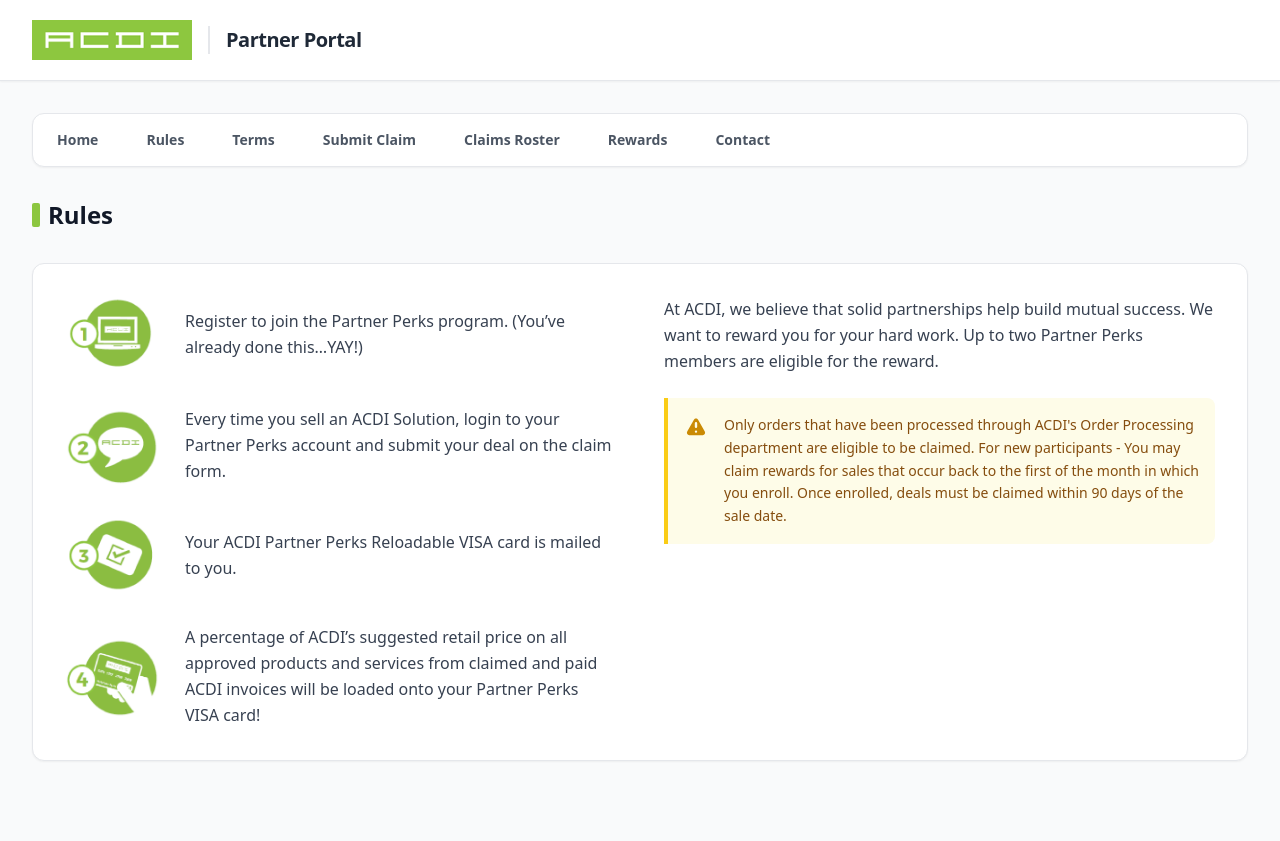
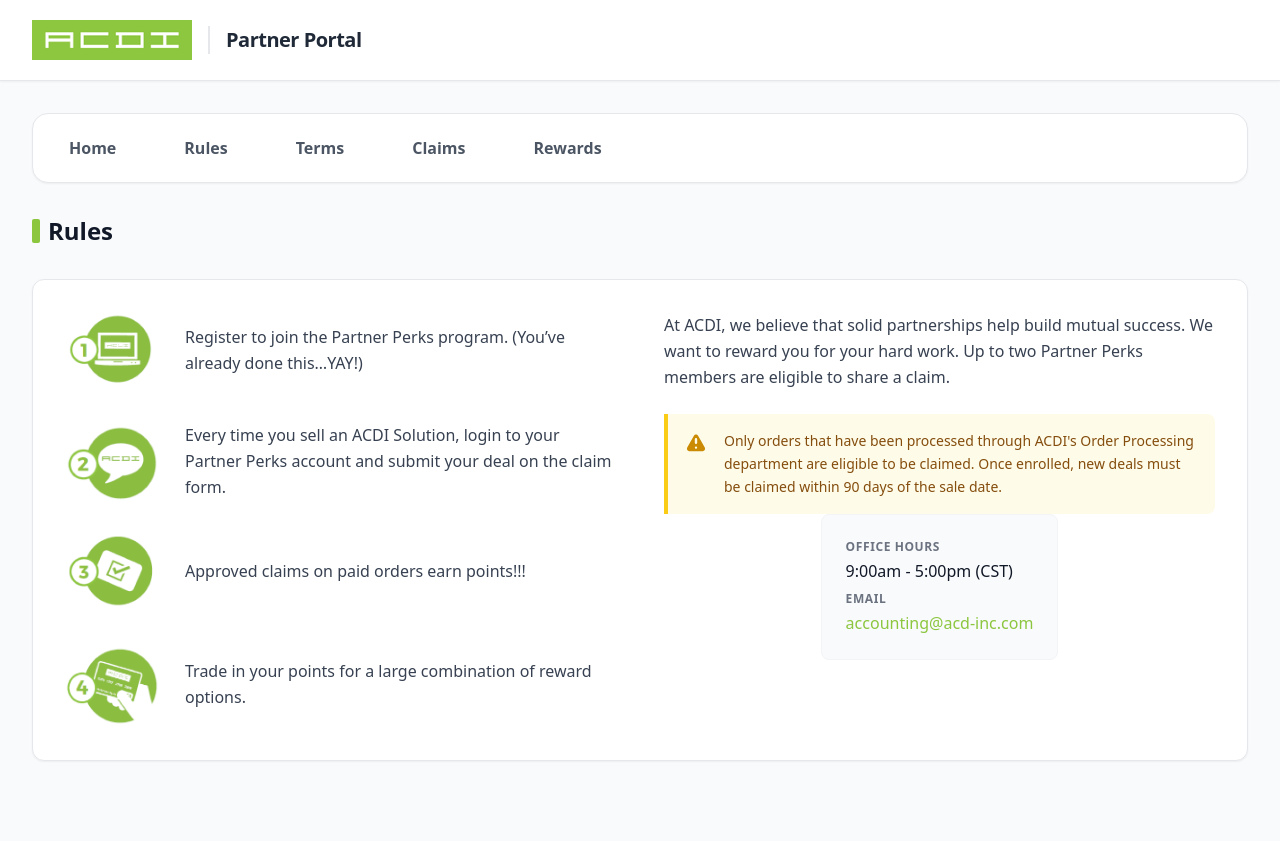
Before and after one commit to ACDI-Dev/PartnerPortal, a Flask app: template templates/perks/rules.html in a window 1280 px wide. Run offline with Flask 3, Linux system fonts and the light colour scheme; the template is opened without the code that fills it, so the values that code supplies are empty; some libraries are stand-ins or nearby versions.

Commit message:
tighten up app.py
Tightened up app.py and variables that get passed to jinja template.  made the perks section more concise

```diff
--- a/app.py
+++ b/app.py
@@ -278,29 +278,12 @@ def dashboard(user):
     encoded_bytes = base64.b64encode(combined_str.encode('utf-8'))
     final_string = encoded_bytes.decode('utf-8')
 
-    return render_template('dashboard.html',
-                           user = final_string,
-                           email=user.get('email'),
-                           first_name=user.get('first_name'),
-                           last_name=user.get('last_name'),
-                           account=user.get('account'),
-                           reseller_account=user.get('reseller_account'),
-                           tier=user.get('tier'),
-                           permissions=user.get('permissions'),
-                           authorized_apps=user.get('authorized_apps'),
-                           token = user.get('token'))
+    return render_template('dashboard.html',user = user)
 
 @app.route('/resources')
 @login_required
 def resource_hub(user):
-    return render_template('resource_hub.html',
-                           email=user.get('email'),
-                           first_name=user.get('first_name'),
-                           last_name=user.get('last_name'),
-                           reseller_account=user.get('reseller_account'),
-                           tier=user.get('tier'),
-                           permissions=user.get('permissions'),
-                           authorized_apps=user.get('authorized_apps'))
+    return render_template('resource_hub.html', user = user)
 
 
 @app.route('/rep/accounts')
@@ -326,17 +309,7 @@ def rep_accounts(user):
             accounts = parsed_data.get("Accounts", [])
             total_accounts = parsed_data.get("Total_Number_of_Accounts", 0)
 
-            return render_template(
-                'rep_accounts.html',
-                accounts=accounts,
-                total_accounts=total_accounts,
-                first_name=session.get('first_name', user.get('first_name', 'Sales Rep')),
-                last_name=session.get('last_name', user.get('last_name', '')),
-                user=user_email,
-                tier=session.get('tier', user.get('tier', 'Standard')),
-                authorized_apps=session.get('authorized_apps', user.get('authorized_apps', [])),
-                permissions=session.get('permissions', user.get('permissions', []))
-            )
+            return render_template('rep_accounts.html', user=user,accounts=accounts,total_accounts=total_accounts)
         else:
             return "API returned an error.", 400
 
@@ -369,19 +342,7 @@ def reseller_licenses(user):
             licenses = parsed_data.get("Licenses", [])
             summary = parsed_data.get("Summary", {})
 
-            return render_template(
-                'licenses.html',
-                licenses=licenses,
-                summary=summary,
-                account=user.get('account'),
-                first_name=session.get('first_name', user.get('first_name', 'Partner')),
-                last_name=session.get('last_name', user.get('last_name', '')),
-                user=user_email,
-                reseller_account=session.get('reseller_account', user.get('reseller_account', 'Unknown Account')),
-                tier=session.get('tier', user.get('tier', 'Standard')),
-                authorized_apps=session.get('authorized_apps', user.get('authorized_apps', [])),
-                permissions=session.get('permissions', user.get('permissions', []))
-            )
+            return render_template('licenses.html', user=user,licenses=licenses,summary=summary)
         else:
             return "API returned an error.", 400
 
@@ -393,14 +354,7 @@ def reseller_licenses(user):
 @app.route('/training')
 @login_required
 def training(user):
-    return render_template('training.html',
-                           email=user.get('email'),
-                           first_name=user.get('first_name'),
-                           last_name=user.get('last_name'),
-                           reseller_account=user.get('reseller_account'),
-                           tier=user.get('tier'),
-                           permissions=user.get('permissions'),
-                           authorized_apps=user.get('authorized_apps'))
+    return render_template('training.html', user=user)
 
 @app.route('/ace')
 @login_required
@@ -411,17 +365,7 @@ def ace_portal(user):
     # Extract the raw JWT instead of base64 encoding the session object
     raw_jwt = user.get('token')
 
-    return render_template('hubace.html',
-                           user=user,
-                           token=raw_jwt,
-                           email=user.get('email'),
-                           first_name=user.get('first_name'),
-                           last_name=user.get('last_name'),
-                           account=user.get('account'),
-                           account_category=user.get('account_category'),
-                           reseller_account=user.get('reseller_account'),
-                           tier=user.get('tier'),
-                           authorized_apps=user.get('authorized_apps'))
+    return render_template('hubace.html',user=user,token=raw_jwt)
 
 # --- PERKS ROUTES ---
 
@@ -446,18 +390,7 @@ def perks_options(user):
             print(f"Error reading cards.json: {e}")
 
     return render_template(
-        'perks/options.html',
-        catalog_name=catalog_name,
-        brands=brands,
-        first_name=session.get('first_name', user.get('first_name', 'Partner')),
-        last_name=session.get('last_name', user.get('last_name', '')),
-        user=user.get('email'),
-        email=user.get('email'),
-        reseller_account=session.get('reseller_account', user.get('reseller_account', 'Unknown Account')),
-        tier=session.get('tier', user.get('tier', 'Standard')),
-        authorized_apps=authorized_apps,
-        permissions=session.get('permissions', user.get('permissions', []))
-    )
+        'perks/options.html',catalog_name=catalog_name,brands=brands,user=user)
 
 @app.route('/perks/home')
 @login_required
@@ -466,16 +399,7 @@ def perks_home(user):
     if 'Partner Perks' not in authorized_apps:
         return redirect(url_for('dashboard'))
 
-    return render_template('perks/home.html',
-            email=user.get('email'),
-            first_name=user.get('first_name'),
-            last_name=user.get('last_name'),
-            account=user.get('account'),
-            account_category=user.get('account_category'),
-            reseller_account=user.get('reseller_account'),
-            tier=user.get('tier'),
-            authorized_apps=user.get('authorized_apps'),
-            permissions=session.get('permissions', user.get('permissions', [])))
+    return render_template('perks/home.html',user=user)
 
 @app.route('/perks/rules')
 @login_required
@@ -484,16 +408,7 @@ def perks_rules(user):
     if 'Partner Perks' not in authorized_apps:
         return redirect(url_for('dashboard'))
 
-    return render_template('perks/rules.html',
-            email=user.get('email'),
-            first_name=user.get('first_name'),
-            last_name=user.get('last_name'),
-            account=user.get('account'),
-            account_category=user.get('account_category'),
-            reseller_account=user.get('reseller_account'),
-            tier=user.get('tier'),
-            authorized_apps=user.get('authorized_apps'),
-            permissions=session.get('permissions', user.get('permissions', [])))
+    return render_template('perks/rules.html',user=user)
 
 @app.route('/perks/terms')
 @login_required
@@ -502,34 +417,8 @@ def perks_terms(user):
     if 'Partner Perks' not in authorized_apps:
         return redirect(url_for('dashboard'))
 
-    return render_template('perks/terms.html',
-            email=user.get('email'),
-            first_name=user.get('first_name'),
-            last_name=user.get('last_name'),
-            account=user.get('account'),
-            account_category=user.get('account_category'),
-            reseller_account=user.get('reseller_account'),
-            tier=user.get('tier'),
-            authorized_apps=user.get('authorized_apps'),
-            permissions=session.get('permissions', user.get('permissions', [])))
+    return render_template('perks/terms.html',user=user)
 
-@app.route('/perks/contact')
-@login_required
-def perks_contact(user):
-    authorized_apps = user.get('authorized_apps', [])
-    if 'Partner Perks' not in authorized_apps:
-        return redirect(url_for('dashboard'))
-
-    return render_template('perks/contact.html',
-            email=user.get('email'),
-            first_name=user.get('first_name'),
-            last_name=user.get('last_name'),
-            account=user.get('account'),
-            account_category=user.get('account_category'),
-            reseller_account=user.get('reseller_account'),
-            tier=user.get('tier'),
-            authorized_apps=user.get('authorized_apps'),
-            permissions=session.get('permissions', user.get('permissions', [])))
 
 @app.route('/perks/rewards')
 @login_required
@@ -560,20 +449,7 @@ def perks_rewards(user):
             points = parsed_data.get("Points", 0)
             rewards_user = parsed_data.get("UserName", "")
 
-        return render_template(
-            'perks/rewards.html',
-            points=points,
-            rewards_user=rewards_user,
-            first_name=session.get('first_name', user.get('first_name', 'Partner')),
-            last_name=session.get('last_name', user.get('last_name', '')),
-            user=user_email,
-            email=user_email,
-            reseller_account=session.get('reseller_account', user.get('reseller_account', 'Unknown Account')),
-            tier=session.get('tier', user.get('tier', 'Standard')),
-            authorized_apps=authorized_apps,
-            permissions=session.get('permissions', user.get('permissions', []))
-        )
-
+        return render_template('perks/rewards.html',points=points,rewards_user=rewards_user,user=user)
     except requests.RequestException as e:
         return f"Error fetching rewards data: {str(e)}", 500
     except json.JSONDecodeError:
@@ -589,19 +465,7 @@ def perks_claim(user):
     today = date.today()
     min_date = today + timedelta(days=-90)
 
-    return render_template('perks/claim.html',
-            email=user.get('email'),
-            first_name=user.get('first_name'),
-            last_name=user.get('last_name'),
-            account=user.get('account'),
-            account_category=user.get('account_category'),
-            reseller_account=user.get('reseller_account'),
-            tier=user.get('tier'),
-            user=user,
-            authorized_apps=user.get('authorized_apps'),
-            permissions=session.get('permissions', user.get('permissions', [])),
-            max_date=today.strftime("%Y-%m-%d"),
-            min_date=min_date.strftime("%Y-%m-%d"))
+    return render_template('perks/claim.html',user=user,max_date=today.strftime("%Y-%m-%d"),min_date=min_date.strftime("%Y-%m-%d"))
 
 @app.route('/perks/claims')
 @login_required
@@ -631,19 +495,7 @@ def perks_claims(user):
             claims = data.get("Claims", [])
             summary = {}
 
-        return render_template(
-            'perks/claims.html',
-            claims=claims,
-            summary=summary,
-            first_name=session.get('first_name', user.get('first_name', 'Partner')),
-            last_name=session.get('last_name', user.get('last_name', '')),
-            user=user,
-            email=user_email,
-            reseller_account=session.get('reseller_account', user.get('reseller_account', 'Unknown Account')),
-            tier=session.get('tier', user.get('tier', 'Standard')),
-            authorized_apps=authorized_apps,
-            permissions=session.get('permissions', user.get('permissions', []))
-        )
+        return render_template('perks/claims.html',claims=claims,summary=summary,user=user)
 
     except requests.RequestException as e:
         return f"Error fetching claims data: {str(e)}", 500
--- a/templates/layout.html
+++ b/templates/layout.html
@@ -37,7 +37,7 @@
                 </a>
 
                 <!-- Check for either 'email' or 'user' variables -->
-                {% if email or user %}
+                {% if user.email%}
                 <div class="flex items-center space-x-6">
 
                     <!-- Obvious Dashboard Link -->
@@ -51,7 +51,7 @@
                     <!-- Display Logged In Email -->
                     <span class="text-sm font-medium text-gray-500 hidden sm:flex items-center gap-2">
                         <svg class="w-4 h-4 text-gray-400" fill="none" stroke="currentColor" viewBox="0 0 24 24"><path stroke-linecap="round" stroke-linejoin="round" stroke-width="2" d="M16 7a4 4 0 11-8 0 4 4 0 018 0zM12 14a7 7 0 00-7 7h14a7 7 0 00-7-7z"></path></svg>
-                        {{ email | default(user) }}
+                        {{ user.email}}
                     </span>
 
                     <!-- With IAP, logging out requires clearing the IAP session -->
--- a/templates/perks/_nav.html
+++ b/templates/perks/_nav.html
@@ -1,39 +1,29 @@
 <!-- Partner Perks Sub-Navigation -->
-<nav id="perks-nav" class="flex overflow-x-auto gap-2 md:gap-4 mb-8 bg-white p-2 rounded-xl shadow-sm border border-gray-200">
+<nav id="perks-nav" class="flex overflow-x-auto gap-3 md:gap-5 mb-8 bg-white p-3 rounded-2xl shadow-sm border border-gray-200">
     <a href="{{ url_for('perks_home') }}"
-       class="px-4 py-2 rounded-lg text-sm font-bold transition-colors whitespace-nowrap {% if request.endpoint == 'perks_home' %}bg-green-50 text-acdi-green{% else %}text-gray-600 hover:bg-green-50 hover:text-acdi-green{% endif %}">
+       class="px-6 py-2.5 rounded-xl text-base font-bold transition-all duration-200 whitespace-nowrap {% if request.endpoint == 'perks_home' %}bg-green-50 text-acdi-green shadow-sm ring-1 ring-green-200/50{% else %}text-gray-600 hover:bg-gray-50 hover:text-acdi-green hover:shadow-sm hover:-translate-y-0.5{% endif %}">
         Home
     </a>
 
     <a href="{{ url_for('perks_rules') }}"
-       class="px-4 py-2 rounded-lg text-sm font-bold transition-colors whitespace-nowrap {% if request.endpoint == 'perks_rules' %}bg-green-50 text-acdi-green{% else %}text-gray-600 hover:bg-green-50 hover:text-acdi-green{% endif %}">
+       class="px-6 py-2.5 rounded-xl text-base font-bold transition-all duration-200 whitespace-nowrap {% if request.endpoint == 'perks_rules' %}bg-green-50 text-acdi-green shadow-sm ring-1 ring-green-200/50{% else %}text-gray-600 hover:bg-gray-50 hover:text-acdi-green hover:shadow-sm hover:-translate-y-0.5{% endif %}">
         Rules
     </a>
 
     <a href="{{ url_for('perks_terms') }}"
-       class="px-4 py-2 rounded-lg text-sm font-bold transition-colors whitespace-nowrap {% if request.endpoint == 'perks_terms' %}bg-green-50 text-acdi-green{% else %}text-gray-600 hover:bg-green-50 hover:text-acdi-green{% endif %}">
+       class="px-6 py-2.5 rounded-xl text-base font-bold transition-all duration-200 whitespace-nowrap {% if request.endpoint == 'perks_terms' %}bg-green-50 text-acdi-green shadow-sm ring-1 ring-green-200/50{% else %}text-gray-600 hover:bg-gray-50 hover:text-acdi-green hover:shadow-sm hover:-translate-y-0.5{% endif %}">
         Terms
     </a>
 
-    <a href="{{ url_for('perks_claim') }}"
-       class="px-4 py-2 rounded-lg text-sm font-bold transition-colors whitespace-nowrap {% if request.endpoint == 'perks_claim' %}bg-green-50 text-acdi-green{% else %}text-gray-600 hover:bg-green-50 hover:text-acdi-green{% endif %}">
-       Submit Claim
-    </a>
-
     <a href="{{ url_for('perks_claims') }}"
-       class="px-4 py-2 rounded-lg text-sm font-bold transition-colors whitespace-nowrap {% if request.endpoint == 'perks_claims' %}bg-green-50 text-acdi-green{% else %}text-gray-600 hover:bg-green-50 hover:text-acdi-green{% endif %}">
-       Claims Roster
+       class="px-6 py-2.5 rounded-xl text-base font-bold transition-all duration-200 whitespace-nowrap {% if request.endpoint == 'perks_claims' %}bg-green-50 text-acdi-green shadow-sm ring-1 ring-green-200/50{% else %}text-gray-600 hover:bg-gray-50 hover:text-acdi-green hover:shadow-sm hover:-translate-y-0.5{% endif %}">
+        Claims
     </a>
 
     <!-- NEW: Rewards Tab -->
     <a href="{{ url_for('perks_rewards') }}"
-       class="px-4 py-2 rounded-lg text-sm font-bold transition-colors whitespace-nowrap {% if request.endpoint == 'perks_rewards' %}bg-green-50 text-acdi-green{% else %}text-gray-600 hover:bg-green-50 hover:text-acdi-green{% endif %}">
+       class="px-6 py-2.5 rounded-xl text-base font-bold transition-all duration-200 whitespace-nowrap {% if request.endpoint == 'perks_rewards' %}bg-green-50 text-acdi-green shadow-sm ring-1 ring-green-200/50{% else %}text-gray-600 hover:bg-gray-50 hover:text-acdi-green hover:shadow-sm hover:-translate-y-0.5{% endif %}">
         Rewards
-    </a>
-
-    <a href="{{ url_for('perks_contact') }}"
-       class="px-4 py-2 rounded-lg text-sm font-bold transition-colors whitespace-nowrap {% if request.endpoint == 'perks_contact' %}bg-green-50 text-acdi-green{% else %}text-gray-600 hover:bg-green-50 hover:text-acdi-green{% endif %}">
-       Contact
     </a>
 </nav>
 
@@ -49,19 +39,23 @@
 <!-- Script to handle Nav Clicks -->
 <script>
 document.addEventListener('DOMContentLoaded', function() {
-        const navLinks = document.querySelectorAll('#perks-nav a');
+        const navLinks = document.querySelectorAll<HTMLAnchorElement>('#perks-nav a');
         const overlay = document.getElementById('perksLoadingOverlay');
+
+        // Ensure overlay is present before using it (removes TS18047)
+        if (!overlay) return;
 
         navLinks.forEach(link => {
             link.addEventListener('click', function(e) {
-                if (this.target !== '_blank' && !e.ctrlKey && !e.metaKey) {
+                if (link.target !== '_blank') {
                     overlay.classList.remove('hidden');
                 }
             });
         });
 
         window.addEventListener('pageshow', function(e) {
-            if (e.persisted && overlay) {
+            // 'persisted' exists on PageTransitionEvent; this keeps behavior unchanged
+            if ((e).persisted) {
                 overlay.classList.add('hidden');
             }
         });
--- a/templates/perks/options.html
+++ b/templates/perks/options.html
@@ -108,16 +108,16 @@
 <!-- Client-side Instant Filter Script -->
 <script>
 document.addEventListener('DOMContentLoaded', function() {
-    const searchInput = document.getElementById('cardSearch');
+    const searchInput = document.getElementById('cardSearch') as HTMLInputElement | null;
     const cards = document.querySelectorAll('.brand-card');
     const visibleCount = document.getElementById('visibleCount');
     const noResults = document.getElementById('noResults');
 
     if (searchInput) {
-        searchInput.addEventListener('input', function() {
+        // annotate `this` as HTMLInputElement so `this.value` is valid
+        searchInput.addEventListener('input', function(this: HTMLInputElement) {
             const query = this.value.toLowerCase().trim();
             let visible = 0;
-
             cards.forEach(card => {
                 const name = card.getAttribute('data-name') || '';
                 const category = card.getAttribute('data-category') || '';
--- a/templates/perks/rules.html
+++ b/templates/perks/rules.html
@@ -37,7 +37,7 @@
                         <img class="w-24 h-auto object-contain" src="{{ url_for('static', filename='icon-visa-send.png') }}" alt="3 send">
                     </div>
                     <div>
-                        <p class="text-gray-700 leading-relaxed">Your ACDI Partner Perks Reloadable VISA card is mailed to you.</p>
+                        <p class="text-gray-700 leading-relaxed">Approved claims on paid orders earn points!!!</p>
                     </div>
                 </div>
                 <div class="flex items-center gap-6">
@@ -45,20 +45,34 @@
                         <img class="w-24 h-auto object-contain" src="{{ url_for('static', filename='icon-visa-receive.png') }}" alt="4 receive">
                     </div>
                     <div>
-                        <p class="text-gray-700 leading-relaxed">A percentage of ACDI’s suggested retail price on all approved products and services from claimed and paid ACDI invoices will be loaded onto your Partner Perks VISA card!</p>
+                        <p class="text-gray-700 leading-relaxed">Trade in your points for a large combination of reward options.</p>
                     </div>
                 </div>
             </div>
 
             <div>
-                <p class="text-gray-700 leading-relaxed mb-6">At ACDI, we believe that solid partnerships help build mutual success. We want to reward you for your hard work. Up to two Partner Perks members are eligible for the reward.</p>
+                <p class="text-gray-700 leading-relaxed mb-6">At ACDI, we believe that solid partnerships help build mutual success. We want to reward you for your hard work. Up to two Partner Perks members are eligible to share a claim.</p>
                 <div class="bg-yellow-50 border-l-4 border-yellow-400 p-4 rounded-r-lg flex gap-4">
                     <div class="flex-shrink-0 mt-0.5">
                         <svg class="w-6 h-6 text-yellow-600" fill="currentColor" viewBox="0 0 20 20"><path fill-rule="evenodd" d="M8.257 3.099c.765-1.36 2.722-1.36 3.486 0l5.58 9.92c.75 1.334-.213 2.98-1.742 2.98H4.42c-1.53 0-2.493-1.646-1.743-2.98l5.58-9.92zM11 13a1 1 0 11-2 0 1 1 0 012 0zm-1-8a1 1 0 00-1 1v3a1 1 0 002 0V6a1 1 0 00-1-1z" clip-rule="evenodd"></path></svg>
                     </div>
                     <div>
                         <p class="text-sm text-yellow-800 leading-relaxed">
-                            Only orders that have been processed through ACDI's Order Processing department are eligible to be claimed. For new participants - You may claim rewards for sales that occur back to the first of the month in which you enroll. Once enrolled, deals must be claimed within 90 days of the sale date.
+                            Only orders that have been processed through ACDI's Order Processing department are eligible to be claimed. Once enrolled, new deals must be claimed within 90 days of the sale date.
+                        </p>
+                    </div>
+
+                </div>
+                <div class="max-w-2xl mx-auto text-center">
+
+                    <div class="bg-gray-50 rounded-lg p-6 inline-block text-left border border-gray-100">
+                        <p class="text-gray-900 mb-2">
+                            <strong class="font-bold uppercase tracking-wider text-xs text-gray-500 block mb-1">Office Hours</strong>
+                            9:00am - 5:00pm (CST)
+                        </p>
+                        <p class="text-gray-900">
+                            <strong class="font-bold uppercase tracking-wider text-xs text-gray-500 block mb-1">Email</strong>
+                            <a href="mailto:accounting@acd-inc.com" class="text-acdi-green hover:text-green-700 font-medium transition-colors">accounting@acd-inc.com</a>
                         </p>
                     </div>
                 </div>
```
Also changed, not shown: templates/dashboard.html (+15 -16 lines), templates/perks/claims.html (+20 -2 lines), templates/perks/contact.html (deleted, +0 -38 lines), 2 other files. Lines whose indentation alone changed are shown as unchanged.
